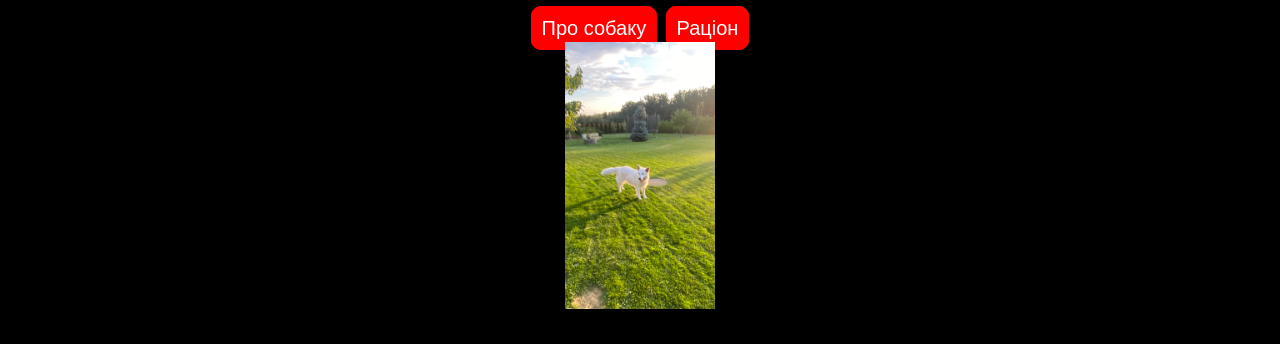
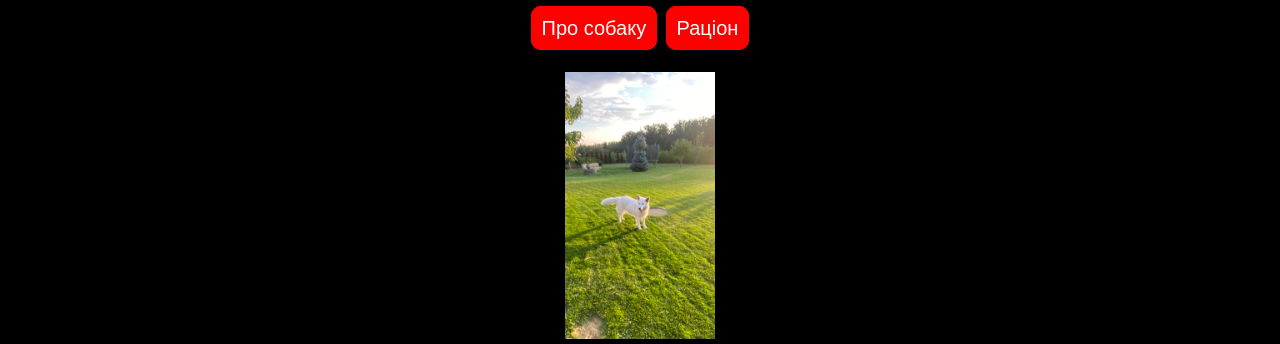
Before and after one commit to dlisicya1/my-dog2, a plain HTML site: page index.html in a window 1280 px wide. Shown: the top 344 px of the page. Drawn offline with Linux system fonts and the light colour scheme.

Commit message:
Update index.html

```diff
--- a/index.html
+++ b/index.html
@@ -12,7 +12,7 @@
 </header>
 
 
-     <main><img width="150px" src="photo_2024-09-20_18-42-35.jpg">
+     <main><img width="150px" style="margin-top:30px;" src="photo_2024-09-20_18-42-35.jpg">
 
 
             <h1>Про собаку</h1>
```
